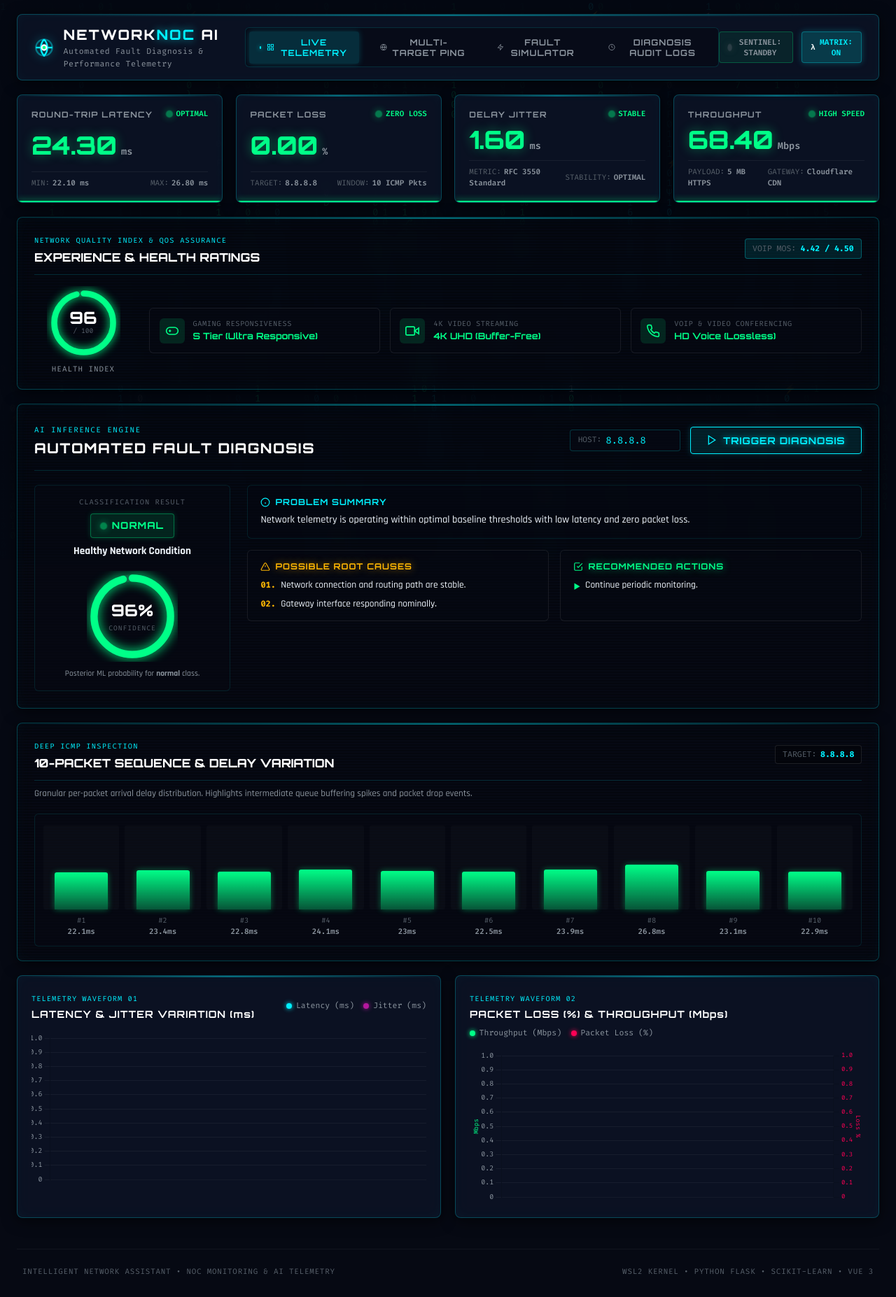
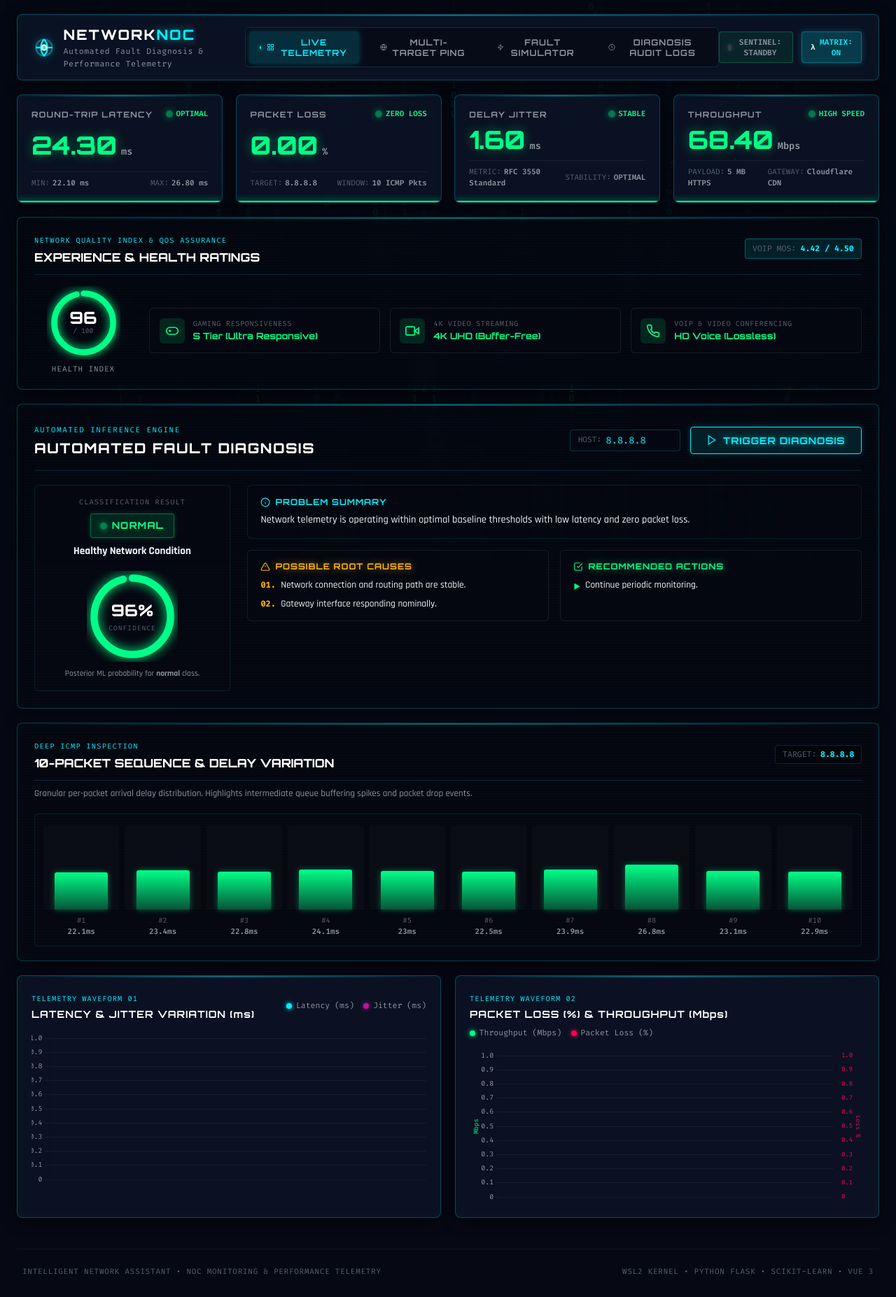
Before and after one commit to Markjasonvarhas/IntelligentNetworkAssistant, a Vue app in the folder frontend/: page / in a window 1280 px wide. Shown: the whole page at 70% size. Built offline with nearby package versions, Linux system fonts and the light colour scheme; no server answers.

Commit message:
Remove AI from header and panel titles

```diff
--- a/frontend/src/App.vue
+++ b/frontend/src/App.vue
@@ -61,7 +61,7 @@
       <!-- Footer Telemetry Strip -->
       <footer class="cyber-footer">
         <div class="footer-left">
-          <span>INTELLIGENT NETWORK ASSISTANT • NOC MONITORING & AI TELEMETRY</span>
+          <span>INTELLIGENT NETWORK ASSISTANT • NOC MONITORING & PERFORMANCE TELEMETRY</span>
         </div>
         <div class="footer-right">
           <span>WSL2 KERNEL • PYTHON FLASK • SCIKIT-LEARN • VUE 3</span>
--- a/frontend/src/components/DiagnosisPanel.vue
+++ b/frontend/src/components/DiagnosisPanel.vue
@@ -2,7 +2,7 @@
   <div class="cyber-card diagnosis-panel scanlines">
     <div class="panel-header">
       <div class="header-left">
-        <span class="panel-tag">AI INFERENCE ENGINE</span>
+        <span class="panel-tag">AUTOMATED INFERENCE ENGINE</span>
         <h2 class="panel-title">AUTOMATED FAULT DIAGNOSIS</h2>
       </div>
 
--- a/frontend/src/components/HeaderBar.vue
+++ b/frontend/src/components/HeaderBar.vue
@@ -10,7 +10,7 @@
         </svg>
       </div>
       <div class="brand-text">
-        <h1 class="brand-title">NETWORK<span class="neon-glow-cyan">NOC</span> AI</h1>
+        <h1 class="brand-title">NETWORK<span class="neon-glow-cyan">NOC</span></h1>
         <p class="brand-subtitle">Automated Fault Diagnosis & Performance Telemetry</p>
       </div>
     </div>
```
Also changed, not shown: 5 other files (tests, documents, lock files or other folders).
